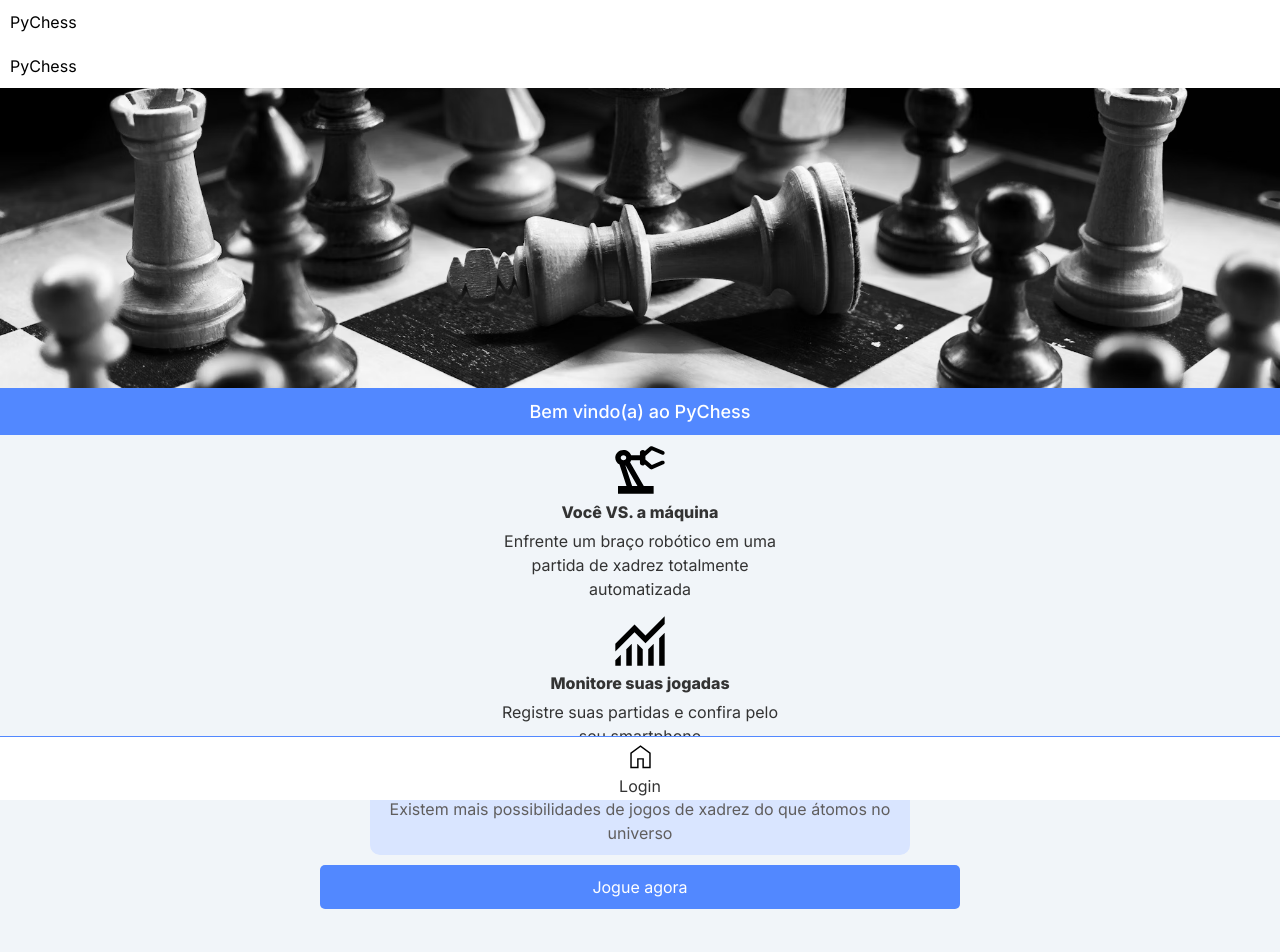
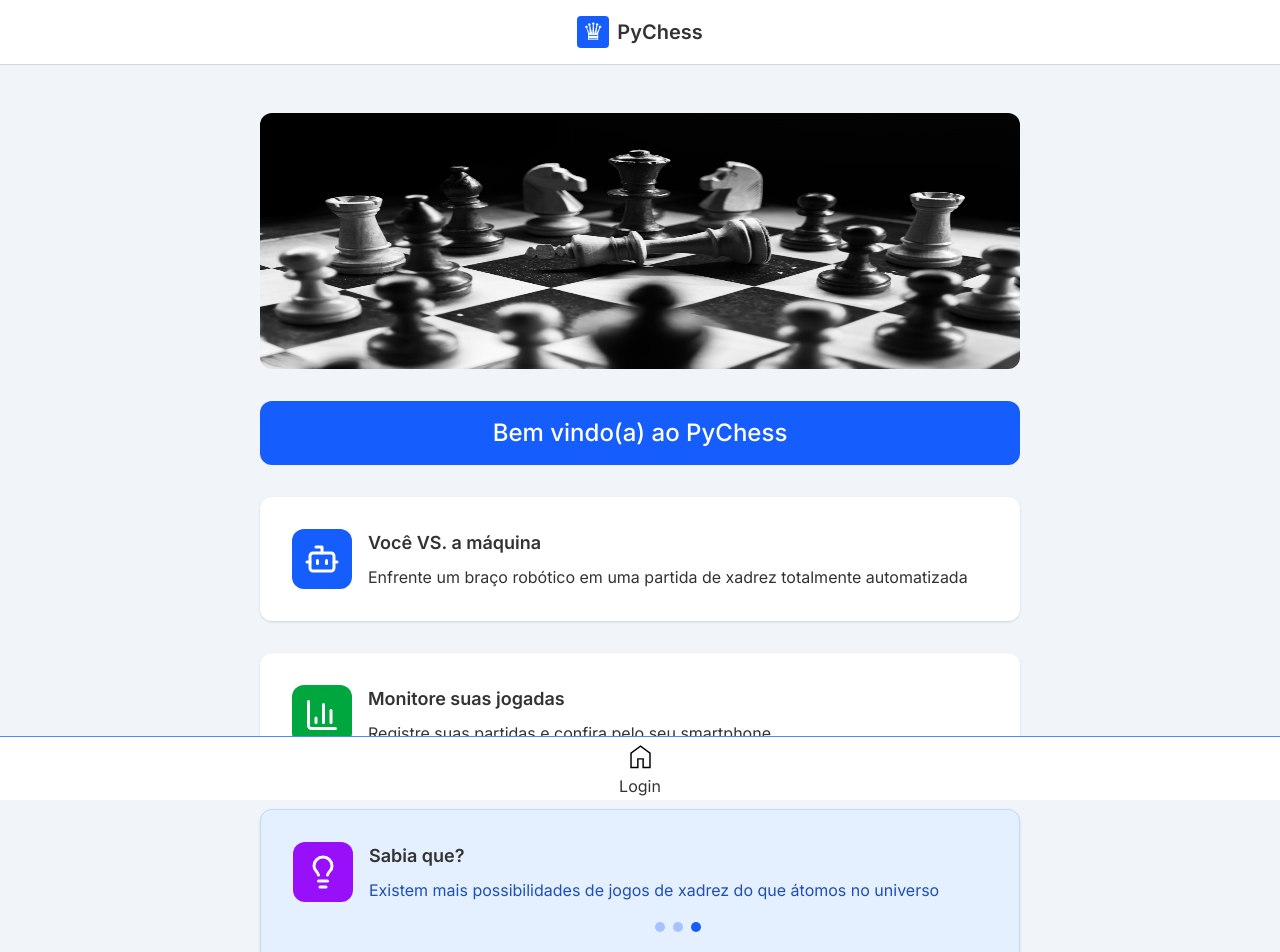
Before and after one commit to pineappletechnology-dev/Pychess-Front, a Next.js app: page / in a window 1280 px wide. Shown: the top 952 px of the page. Built offline with nearby package versions, Linux system fonts and the light colour scheme; no server answers.

Commit message:
refactor(ui): adiciona novo layout da homepage utilizando tailwind

```diff
--- a/src/app/page.tsx
+++ b/src/app/page.tsx
@@ -1,17 +1,36 @@
 'use client';
 
 import Image from "next/image";
-import styles from "./styles.module.css"
-import Header from "@/components/Header/Header";
+
 import GenericButton from '@/components/GenericButton/GenericButton';
 import Footer from '@/components/Footer/Footer';
 
 import { useRouter } from 'next/navigation';
+import { useState, useEffect } from 'react';
+import { Bot, BarChart3, Lightbulb } from "lucide-react";
 
 export default function Register() {
 
     const router = useRouter();
     const API_URL = process.env.NEXT_PUBLIC_API_URL;
+
+    const chessMessages = [
+        "O primeiro programa de xadrez foi escrito por Alan Turing em 1951",
+        "O termo 'Xeque-mate' vem do persa 'Shah Mat', que significa 'O rei está morto'",
+        "Existem mais possibilidades de jogos de xadrez do que átomos no universo"
+    ];
+
+    const [currentMessageIndex, setCurrentMessageIndex] = useState(0);
+
+    useEffect(() => {
+        const interval = setInterval(() => {
+            setCurrentMessageIndex((prevIndex) =>
+                (prevIndex + 1) % chessMessages.length
+            );
+        }, 2000);
+
+        return () => clearInterval(interval);
+    }, [chessMessages.length]);
 
     const handleClick = async () => {
         const token = localStorage.getItem('token');
@@ -49,37 +68,73 @@ export default function Register() {
     };
 
     return (
-        <div className={styles.main}>
-            <Header></Header>
-            <div className={styles.mainPageContainer}>
-                <div className={styles.welcomeContainer}>
-                    <div className={styles.welcomeImage}></div>
-                    <div className={styles.welcomeLabel}>Bem vindo(a) ao PyChess</div>
+        <div className="">
+            <div className="lg:max-w-[800px] px-5 mx-auto">
+                <div className="py-12">
+                    <div className="flex items-center flex-col gap-8">
+                        <Image
+                            src="/images/chessimage.png"
+                            alt="Banner"
+                            width={832}
+                            height={256}
+                            className="max-h-[256px] w-full rounded-xl"
+                        />
+                        <div className="bg-blue-600 text-center w-full p-4 text-2xl text-white rounded-xl font-medium">
+                            Bem vindo(a) ao PyChess
                         </div>
-                <div className={styles.landInfoLayout}>
-                    <div className={styles.landInfo}>
-                        <Image src="/icons/garra.svg" alt="Profile" width={50} height={50} />
-                        <p className={styles.landInfoTitle}>Você VS. a máquina</p>
-                        <p className={styles.landInfoDescription}>
+                    </div>
+                    <div className="flex flex-col gap-8 py-8">
+                        <div className="bg-white p-8 flex items-center gap-4 rounded-xl shadow">
+                            <div className="bg-blue-600 max-w-max p-3 rounded-xl">
+                                <Bot size={36} className="text-white" />
+                            </div>
+                            <div className="flex flex-col gap-2">
+                                <p className="font-semibold text-lg">Você VS. a máquina</p>
+                                <p className="">
                                     Enfrente um braço robótico em uma partida de xadrez totalmente automatizada
                                 </p>
                             </div>
+                        </div>
 
-                    <div className={styles.landInfo}>
-                        <Image src="/icons/dados.svg" alt="Profile" width={50} height={50} />
-                        <p className={styles.landInfoTitle}>Monitore suas jogadas</p>
-                        <p className={styles.landInfoDescription}>
+                        <div className="bg-white p-8 flex items-center gap-4 rounded-xl shadow">
+                            <div className="bg-green-600 max-w-max p-3 rounded-xl">
+                                <BarChart3 size={36} className="text-white" />
+                            </div>
+                            <div className="flex flex-col gap-2">
+                                <p className="font-semibold text-lg">Monitore suas jogadas</p>
+                                <p className="">
                                     Registre suas partidas e confira pelo seu smartphone
                                 </p>
                             </div>
+                        </div>
 
-                    <div className={styles.didYouKnowLayout}>
-                        <p className={styles.didYouKnowTitle}>Sabia que?</p>
-                        <p className={styles.didYouKnowDesc}>Existem mais possibilidades de jogos de xadrez do que átomos no universo</p>
+                        <div className="bg-[#e4f0ff] border border-[#bfdbfe] p-8 flex gap-4 rounded-xl shadow">
+                            <div className="bg-purple-600 max-w-max p-3 max-h-[60px] rounded-xl">
+                                <Lightbulb size={36} className="text-white" />
+                            </div>
+                            <div className="flex flex-col gap-2 w-full">
+                                <p className="font-semibold text-lg">Sabia que?</p>
+                                <p className="text-[#1e4eb7]">
+                                    {chessMessages[currentMessageIndex]}
+                                </p>
+                                <div className="flex justify-center gap-2 mt-3">
+                                    {chessMessages.map((_, index) => (
+                                        <div
+                                            key={index}
+                                            className={`w-[10px] h-[10px] rounded-full bg-blue-600 transition-opacity duration-300 ${
+                                                index === currentMessageIndex ? 'opacity-100' : 'opacity-30'
+                                            }`}
+                                        />
+                                    ))}
+                                </div>
+                            </div>
                         </div>
                     </div>
 
+                    <div className="flex items-center justify-center">
                         <GenericButton text="Jogue agora" onClick={handleClick}></GenericButton>
+                    </div>
+                </div>
             </div>
             <Footer iconName='icon-home.svg' text='Login'></Footer>
         </div>
--- a/src/components/GenericButton/GenericButton.tsx
+++ b/src/components/GenericButton/GenericButton.tsx
@@ -1,5 +1,3 @@
-import styles from './styles.module.css'
-
 interface GenericButtonProps {
     text: string;
     type?: "button" | "submit" | "reset"; // Permite definir o tipo do botão
@@ -8,7 +6,9 @@ interface GenericButtonProps {
 
 export default function GenericButton({ text, type = "button", onClick }: GenericButtonProps) {
     return (
-        <button type={type} className={styles.genericButton} onClick={onClick}>
+        <button type={type}
+            className="bg-blue-500 py-4 text-white px-40 mx-auto rounded-md font-medium text-lg cursor-pointer hover:bg-blue-400 transition-all"
+            onClick={onClick}>
             {text}
         </button>
     )
--- a/src/components/Header/Header.tsx
+++ b/src/components/Header/Header.tsx
@@ -1,9 +1,14 @@
-import styles from "./styles.module.css"
-
 export default function Header() {
     return (
-        <div className={styles.header}>
-            <p className={styles.headerLabel} >PyChess</p>
-        </div>
+        <header className="bg-white py-4 border-b border-gray-300">
+            <div className="max-w-[1000px] flex justify-center mx-auto">
+                <div className="flex items-center gap-2">
+                    <div className="p-3 rounded-sm bg-blue-600 max-h-8 max-w-8 flex justify-center items-center">
+                        <span className="text-2xl text-white">♛</span>
+                    </div>
+                    <p className="font-semibold text-xl">PyChess</p>
+                </div>
+            </div>
+        </header>
     )
 }
```
Lines whose indentation alone changed are shown as unchanged.
